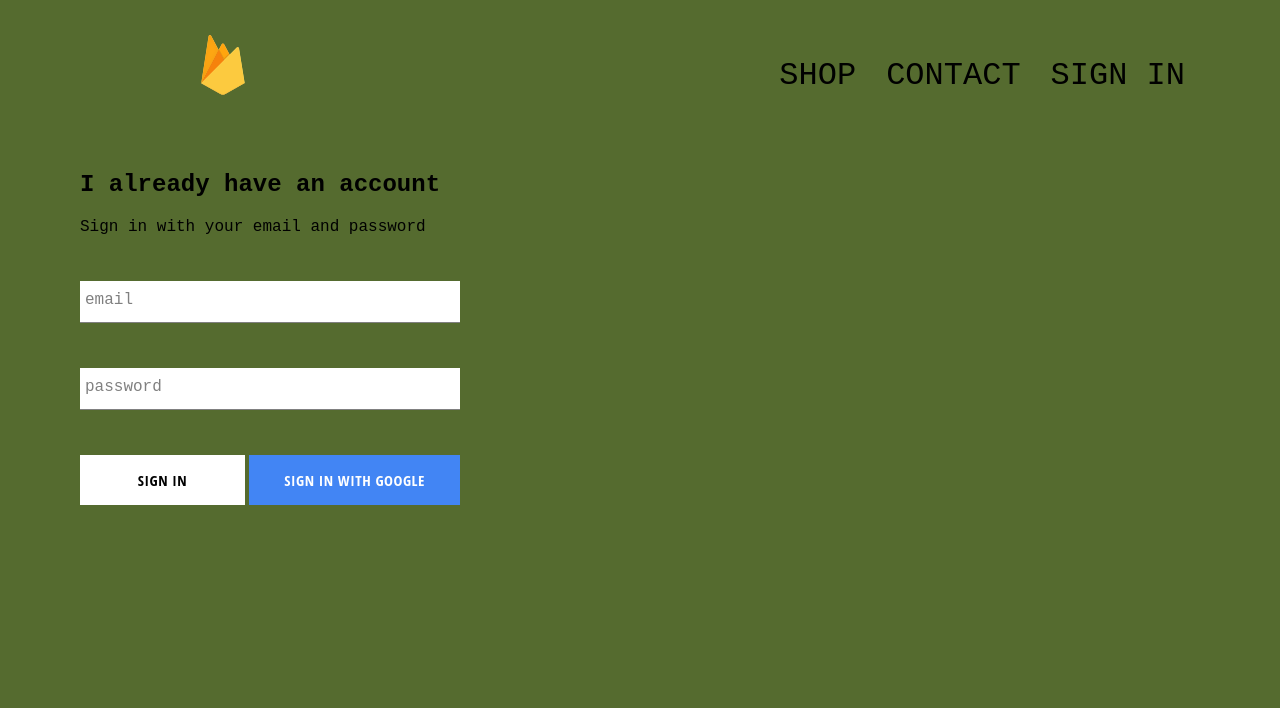
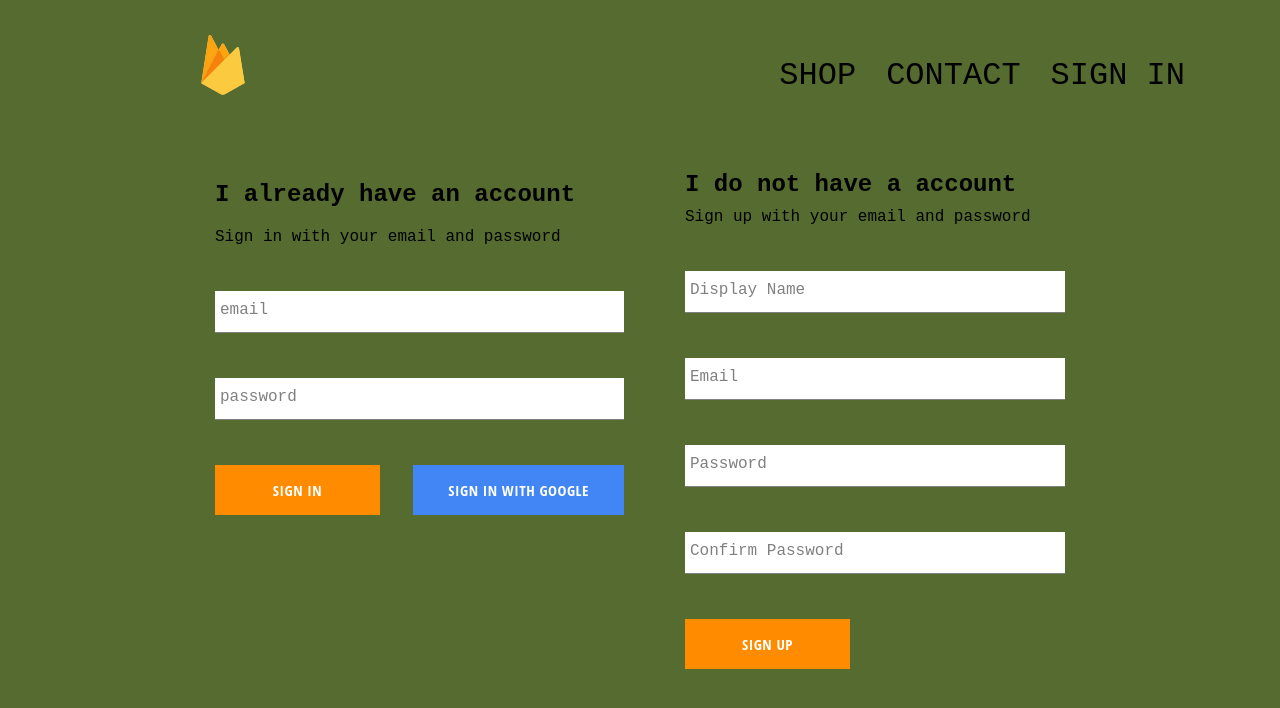
Before and after one commit to ladislavhrc219/eshop_prototype, a React (Create React App) app: page /signin in a window 1280 px wide. Shown: the top 708 px of the page. Built offline with nearby package versions, Linux system fonts and the light colour scheme; no server answers.

Commit message:
sign up with firebase

```diff
--- a/src/App.js
+++ b/src/App.js
@@ -10,7 +10,7 @@ import HomePage from './pages/homepage/homepage.component.jsx';
 import Header from './components/header/header.component.jsx';
 import SignInSignUp from './pages/signIn&signUp/signIn&signUp.component';
 
-import {auth} from './firebase/firebase.utils';
+import {auth, createUserProfileDocument} from './firebase/firebase.utils';
 
 class App extends React.Component {
   //changed function comp to class comp
@@ -25,11 +25,31 @@ class App extends React.Component {
 
   unsubscribeFromAuth = null;
 
+  // componentDidMount() {
+  //   this.unsubscribeFromAuth = auth.onAuthStateChanged(user => {
+  //     this.setState({currentUser: user});
+
+  //     console.log(user);
+  //   });
+  // }
   componentDidMount() {
-    this.unsubscribeFromAuth = auth.onAuthStateChanged(user => {
-      this.setState({currentUser: user});
+    this.unsubscribeFromAuth = auth.onAuthStateChanged(async userAuth => {
+      if (userAuth) {
+        const userRef = await createUserProfileDocument(userAuth);
 
-      console.log(user);
+        userRef.onSnapshot(snapShot => {
+          this.setState({
+            currentUser: {
+              id: snapShot.id,
+              ...snapShot.data()
+            }
+          });
+
+          console.log(this.state);
+        });
+      }
+
+      this.setState({ currentUser: userAuth });
     });
   }
 
--- a/src/components/custom-button/custom-button.scss
+++ b/src/components/custom-button/custom-button.scss
@@ -6,8 +6,8 @@
   line-height: 50px;
   padding: 0 35px 0 35px;
   font-size: 15px;
-    background-color: white;
-    color: black;
+  background-color: darkorange;
+  color: white;
   text-transform: uppercase;
   font-family: 'Open Sans Condensed';
   font-weight: bolder;
@@ -15,7 +15,7 @@
   cursor: pointer;
 
   &:hover {
-      background-color: darkorange;
+    background-color: white;
     color: black;
     border: 1px solid black;
   }
@@ -24,10 +24,43 @@
     background-color: #4285f4;
     color: white;
 
-    }
     &:hover {
       background-color: #357ae8;
       border: none;
     }
+  }
+}
 
-  }
+// .custom-button {
+//     min-width: 165px;
+//     width: auto;
+//     height: 50px;
+//     letter-spacing: 0.5px;
+//     line-height: 50px;
+//     padding: 0 35px 0 35px;
+//     font-size: 15px;
+//     background-color: white;
+//     color: black;
+//     text-transform: uppercase;
+//     font-family: 'Open Sans Condensed';
+//     font-weight: bolder;
+//     border: none;
+//     cursor: pointer;
+
+//     &:hover {
+//       background-color: darkorange;
+//       color: black;
+//       border: 1px solid black;
+//     }
+
+//     &.google-sign-in {
+//       background-color: #4285f4;
+//       color: white;
+
+//     }
+//     &:hover {
+//       background-color: #357ae8;
+//       border: none;
+//     }
+
+//   }
--- a/src/components/sign-in/sign-in.scss
+++ b/src/components/sign-in/sign-in.scss
@@ -1,8 +1,8 @@
 .sign-in {
-    width: 380px;
+    width: 409px;
     display: flex;
     flex-direction: column;
-  }
+
   .title {
     margin: 15px 0;
   }
@@ -11,3 +11,4 @@
     display: flex;
     justify-content: space-between;
   }
+}
--- /dev/null
+++ b/src/components/sign-up/sign-up.component.jsx
@@ -0,0 +1,104 @@
+import React from 'react';
+
+// need
+import FormInput from '../form-input/form-input.component';
+import CustomButton from '../custom-button/custom-button.component';
+// need auth/usersprofile from firebase for creating and authenticating new users
+import { auth, createUserProfileDocument } from '../../firebase/firebase.utils';
+
+import './sign-up.scss';
+
+class SignUp extends React.Component {
+  constructor() {
+    super();
+    // empty strings thats what the user gonna type in
+    this.state = {
+      displayName: '',
+      email: '',
+      password: '',
+      confirmPassword: ''
+    };
+  }
+
+  handleSubmit = async event => {
+    event.preventDefault();
+
+    const { displayName, email, password, confirmPassword } = this.state;
+
+    if (password !== confirmPassword) {
+      alert("passwords don't match");
+      return;
+    }
+
+    try {
+      const { user } = await auth.createUserWithEmailAndPassword(
+        email,
+        password
+      );
+
+      await createUserProfileDocument(user, { displayName });
+
+      this.setState({
+        displayName: '',
+        email: '',
+        password: '',
+        confirmPassword: ''
+      });
+    } catch (error) {
+      console.error(error);
+    }
+  };
+
+  handleChange = event => {
+    const { name, value } = event.target;
+
+    this.setState({ [name]: value });
+  };
+
+  render() {
+    const { displayName, email, password, confirmPassword } = this.state;
+    return (
+      <div className='sign-up'>
+        <h2 className='title'>I do not have a account</h2>
+        <span>Sign up with your email and password</span>
+        <form className='sign-up-form' onSubmit={this.handleSubmit}>
+          <FormInput
+            type='text'
+            name='displayName'
+            value={displayName}
+            onChange={this.handleChange}
+            label='Display Name'
+            required
+          />
+          <FormInput
+            type='email'
+            name='email'
+            value={email}
+            onChange={this.handleChange}
+            label='Email'
+            required
+          />
+          <FormInput
+            type='password'
+            name='password'
+            value={password}
+            onChange={this.handleChange}
+            label='Password'
+            required
+          />
+          <FormInput
+            type='password'
+            name='confirmPassword'
+            value={confirmPassword}
+            onChange={this.handleChange}
+            label='Confirm Password'
+            required
+          />
+          <CustomButton type='submit'>SIGN UP</CustomButton>
+        </form>
+      </div>
+    );
+  }
+}
+
+export default SignUp;
--- /dev/null
+++ b/src/components/sign-up/sign-up.scss
@@ -0,0 +1,9 @@
+.sign-up {
+    display: flex;
+    flex-direction: column;
+    width: 380px;
+
+    .title {
+      margin: 10px 0;
+    }
+  }
--- a/src/firebase/firebase.utils.js
+++ b/src/firebase/firebase.utils.js
@@ -16,6 +16,35 @@ const config = {
     measurementId: "G-JQ40NBKWGL"
 };
 
+// function to take a user auth object that we git back from out authentication library.
+// and store that inside of out database
+// asynconous thing because we making an API request
+export const createUserProfileDocument = async (userAuth, additionalData) => {
+    if (!userAuth) return;
+
+    const userRef = firestore.doc(`users/${userAuth.uid}`);
+
+    const snapShot = await userRef.get();
+
+    if (!snapShot.exists) {
+      const { displayName, email } = userAuth;
+      const createdAt = new Date();
+      try {
+        await userRef.set({
+          displayName,
+          email,
+          createdAt,
+          ...additionalData
+        });
+      } catch (error) {
+        console.log('error creating user', error.message);
+      }
+    }
+
+    return userRef;
+  };
+
+
 // after inserting the object we call
 firebase.initializeApp(config);
 
--- a/src/pages/signIn&signUp/signIn&signUp.component.jsx
+++ b/src/pages/signIn&signUp/signIn&signUp.component.jsx
@@ -1,6 +1,8 @@
 import React from 'react';
 
 import SignIn from './../../components/sign-in/sign-in.component.jsx';
+import SignUp from './../../components/sign-up/sign-up.component.jsx';
+
 
 import './signIn&signUp.scss';
 
@@ -10,6 +12,7 @@ const SignInSignUp =()=>(
         {/* SIGN IN */}
 
         <SignIn />
+        <SignUp />
 
     </div>
 )
--- a/src/pages/signIn&signUp/signIn&signUp.scss
+++ b/src/pages/signIn&signUp/signIn&signUp.scss
@@ -0,0 +1,6 @@
+.sign-in-and-sign-up {
+  width: 850px;
+  display: flex;
+  justify-content: space-between;
+  margin: 30px auto;
+}
```
Lines whose indentation alone changed are shown as unchanged.
